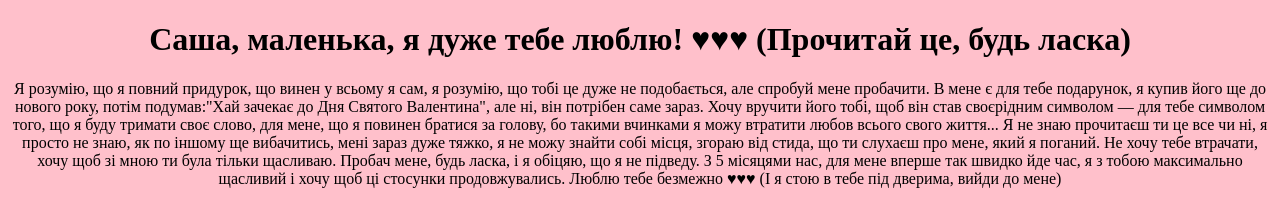
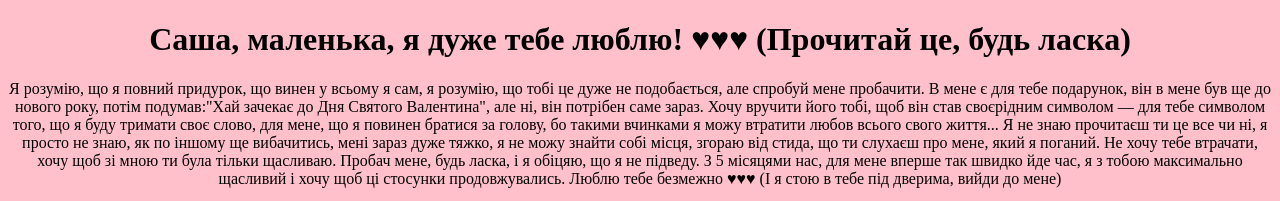
Before and after one commit to AntiOver/AntiOver.github.io, a plain HTML site: page index.html in a window 1280 px wide. Shown: the top 201 px of the page. Drawn offline with Linux system fonts and the light colour scheme.

Commit message:
Update index.html

```diff
--- a/index.html
+++ b/index.html
@@ -6,7 +6,7 @@
 </head>
 <body>
 	<h1 align="center">Саша, маленька, я дуже тебе люблю! ♥♥♥ <b>(Прочитай це, будь ласка)</b></h1>
-	<p align="center">Я розумію, що я повний придурок, що винен у всьому я сам, я розумію, що тобі це дуже не подобається, але спробуй мене пробачити. В мене є для тебе подарунок, я купив його ще до нового року, потім подумав:"Хай зачекає до Дня Святого Валентина", але ні, він потрібен саме зараз. Хочу вручити його тобі, щоб він став своєрідним символом — для тебе символом того, що я буду тримати своє слово, для мене, що я повинен братися за голову, бо такими вчинками я можу втратити любов всього свого життя... Я не знаю прочитаєш ти це все чи ні, я просто не знаю, як по іншому ще вибачитись, мені зараз дуже тяжко, я не можу знайти собі місця, згораю від стида, що ти слухаєш про мене, який я поганий. Не хочу тебе втрачати, хочу щоб зі мною ти була тільки щасливаю. Пробач мене, будь ласка, і я обіцяю, що я не підведу. З 5 місяцями нас, для мене вперше так швидко йде час, я з тобою максимально щасливий і хочу щоб ці стосунки продовжувались. Люблю тебе безмежно ♥♥♥ (І я стою в тебе під дверима, вийди до мене)   </p>
+	<p align="center">Я розумію, що я повний придурок, що винен у всьому я сам, я розумію, що тобі це дуже не подобається, але спробуй мене пробачити. В мене є для тебе подарунок, він в мене був ще до нового року, потім подумав:"Хай зачекає до Дня Святого Валентина", але ні, він потрібен саме зараз. Хочу вручити його тобі, щоб він став своєрідним символом — для тебе символом того, що я буду тримати своє слово, для мене, що я повинен братися за голову, бо такими вчинками я можу втратити любов всього свого життя... Я не знаю прочитаєш ти це все чи ні, я просто не знаю, як по іншому ще вибачитись, мені зараз дуже тяжко, я не можу знайти собі місця, згораю від стида, що ти слухаєш про мене, який я поганий. Не хочу тебе втрачати, хочу щоб зі мною ти була тільки щасливаю. Пробач мене, будь ласка, і я обіцяю, що я не підведу. З 5 місяцями нас, для мене вперше так швидко йде час, я з тобою максимально щасливий і хочу щоб ці стосунки продовжувались. Люблю тебе безмежно ♥♥♥ (І я стою в тебе під дверима, вийди до мене)   </p>
 	<div align="center"><img src="heart.png" >
 		</div>
 
```
